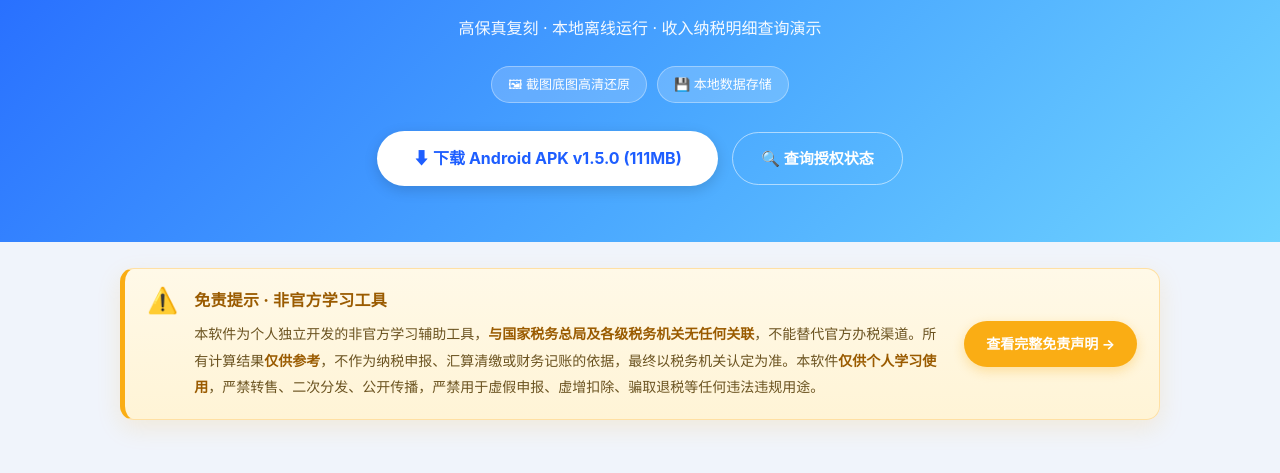
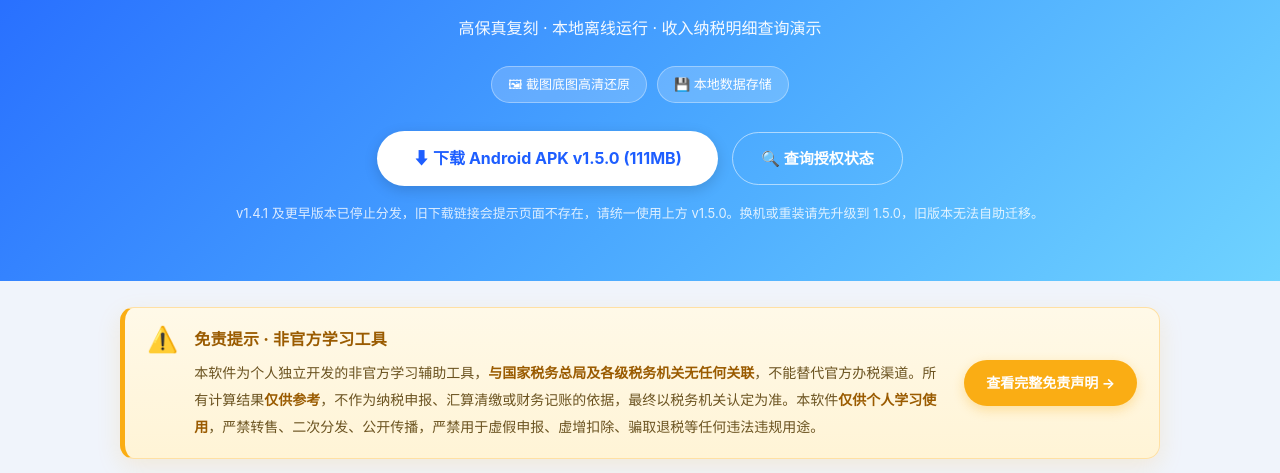
Before and after one commit to geshuiapp/geshui2026, a plain HTML site: page index.html in a window 1280 px wide. Shown: the part 268-741 px from the top of the page. Drawn offline with Linux system fonts and the light colour scheme.

Commit message:
docs: note that versions before 1.5.0 are no longer distributed

```diff
--- a/index.html
+++ b/index.html
@@ -169,6 +169,7 @@ footer { text-align: center; padding: 40px 20px; color: #9ca3af; font-size: 13px
     <a href="https://github.com/geshuiapp/geshui2026/releases/download/v1.5.0/geshui_v1.5.0.apk" style="display:inline-block;background:#fff;color:#1e5eff;font-weight:700;font-size:16px;padding:14px 36px;border-radius:999px;text-decoration:none;box-shadow:0 4px 14px rgba(0,0,0,0.15);">⬇ 下载 Android APK v1.5.0 (111MB)</a>
     <a href="./query.html" style="display:inline-block;margin-left:10px;color:#fff;font-weight:600;font-size:15px;padding:13px 28px;border-radius:999px;text-decoration:none;border:1px solid rgba(255,255,255,0.55);">🔍 查询授权状态</a>
   </div>
+  <p style="margin-top:16px;font-size:13px;line-height:1.8;color:rgba(255,255,255,0.82);">v1.4.1 及更早版本已停止分发，旧下载链接会提示页面不存在，请统一使用上方 v1.5.0。换机或重装请先升级到 1.5.0，旧版本无法自助迁移。</p>
 </div>
 
 <div class="container">
```
Also changed, not shown: 1 other file.
